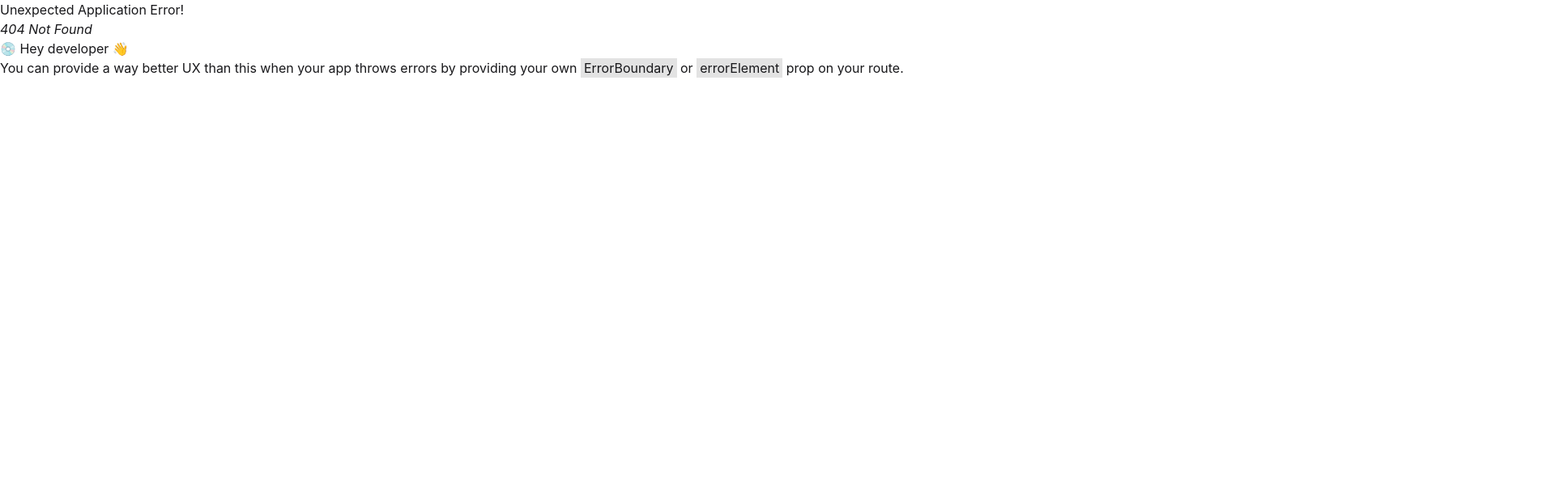
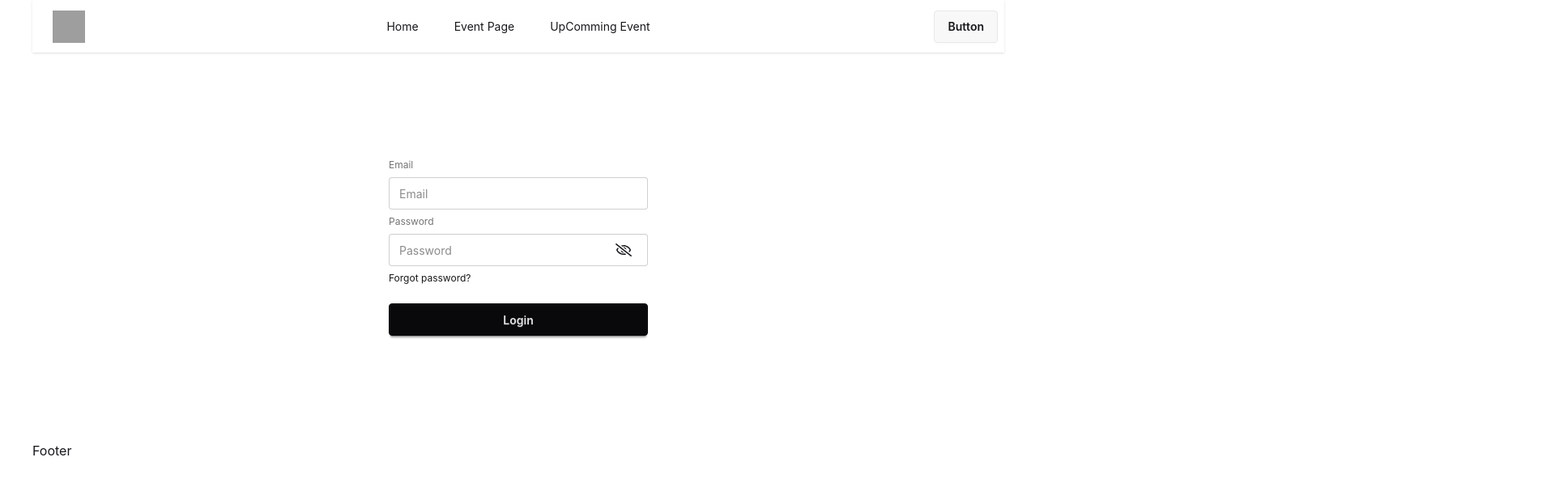
Before and after one commit to saodialhasanjubraj/client-side-Social-Development-event, a React (Vite) app: page /login in a window 1280 px wide. Before the commit this address had no page. Shown: the top 602 px of the page at 81% size, 1920 px wide, since content can reach past the window. Built offline with nearby package versions, Linux system fonts and the light colour scheme; grey boxes are pictures that could not be loaded.

Commit message:
login form make done

```diff
--- /dev/null
+++ b/firebase.config.js
@@ -0,0 +1,19 @@
+// Import the functions you need from the SDKs you need
+import { initializeApp } from "firebase/app";
+import { getAuth } from "firebase/auth";
+// TODO: Add SDKs for Firebase products that you want to use
+// https://firebase.google.com/docs/web/setup#available-libraries
+
+// Your web app's Firebase configuration
+const firebaseConfig = {
+    apiKey: "AIzaSyBnOo-IZ3JMMvo2jUTjmO9pqi0d4ZMLXR8",
+    authDomain: "social-development-event.firebaseapp.com",
+    projectId: "social-development-event",
+    storageBucket: "social-development-event.firebasestorage.app",
+    messagingSenderId: "1073252015143",
+    appId: "1:1073252015143:web:029c10b4660689cd41c202"
+};
+
+// Initialize Firebase
+const app = initializeApp(firebaseConfig);
+export const auth = getAuth(app)
--- a/index.html
+++ b/index.html
@@ -2,7 +2,7 @@
 <html lang="en">
   <head>
     <meta charset="UTF-8" />
-    <link rel="icon" type="image/svg+xml" href="/vite.svg" />
+    <link rel="icon" type="image/svg+xml" href="https://i.postimg.cc/5N01jGSr/Gemini-Generated-Image-m6u747m6u747m6u7-removebg-preview.png" />
     <meta name="viewport" content="width=device-width, initial-scale=1.0" />
     <title>client-side</title>
   </head>
--- a/package.json
+++ b/package.json
@@ -11,8 +11,10 @@
   },
   "dependencies": {
     "@tailwindcss/vite": "^4.1.17",
+    "firebase": "^12.5.0",
     "react": "^19.1.1",
     "react-dom": "^19.1.1",
+    "react-icons": "^5.5.0",
     "react-router": "^7.9.5",
     "tailwindcss": "^4.1.17"
   },
--- /dev/null
+++ b/src/Layout/Login.jsx
@@ -0,0 +1,55 @@
+import React, { useState } from "react";
+import { FaRegEye, FaRegEyeSlash } from "react-icons/fa";
+
+const Login = () => {
+  const handleForm = (e) => {
+    e.preventDefault();
+    console.log(e);
+    const email = e.target.email.value;
+    const password = e.target.password.value;
+    console.log(email, password);
+  };
+  const [showPassword, setShowPassword] = useState(false);
+  return (
+    <div className="w-full flex items-center justify-center h-[60vh]">
+      <div>
+        <form onSubmit={handleForm}>
+          <fieldset className="fieldset">
+            <label className="label">Email</label>
+            <input
+              name="email"
+              type="email"
+              className="input w-80"
+              placeholder="Email"
+            />
+            <label className="label">Password</label>
+            <div className="flex items-center">
+              <div
+                onClick={() => setShowPassword(!showPassword)}
+                className="show-passowrd w-full absolute z-10 flex ml-70"
+              >
+                {showPassword ? (
+                  <FaRegEye fontSize={20} />
+                ) : (
+                  <FaRegEyeSlash fontSize="20" />
+                )}
+              </div>
+              <input
+                name="password"
+                type={showPassword ? "text" : "password"}
+                className="input w-80 z-0"
+                placeholder="Password"
+              />
+            </div>
+            <div>
+              <a className="link link-hover">Forgot password?</a>
+            </div>
+            <button className="btn btn-neutral mt-4">Login</button>
+          </fieldset>
+        </form>
+      </div>
+    </div>
+  );
+};
+
+export default Login;
--- /dev/null
+++ b/src/Layout/Register.jsx
@@ -0,0 +1,9 @@
+import React from 'react'
+
+const Register = () => {
+  return (
+    <div>Register</div>
+  )
+}
+
+export default Register
--- /dev/null
+++ b/src/Private/PrivatePage.jsx
@@ -0,0 +1,9 @@
+import React from 'react'
+
+const PrivatePage = () => {
+  return (
+    <div>PrivatePage</div>
+  )
+}
+
+export default PrivatePage
--- a/src/Routers/Router.jsx
+++ b/src/Routers/Router.jsx
@@ -3,6 +3,7 @@ import HomeLayout from "../Layout/HomeLayout";
 import Home from "../Pages/Home";
 import EventPage from "../Pages/EventPage";
 import UpcommingEvent from "../Pages/UpcommingEvent";
+import Login from "../Layout/Login";
 
 export const router = createBrowserRouter([
   {
@@ -12,6 +13,7 @@ export const router = createBrowserRouter([
       { path: "/", index: true, Component: Home },
       { path: "/event", Component: EventPage },
       { path: "/upcommingEvent", Component: UpcommingEvent },
+      { path: "/login", Component: Login },
     ],
   },
 ]);
--- a/src/components/Shared/Navbar.jsx
+++ b/src/components/Shared/Navbar.jsx
@@ -4,7 +4,7 @@ import { BrandLogo } from "../../../public/brandLogo";
 
 const Navbar = () => {
   const links = (
-    <div className="flex lg:flex-row flex-col ">
+    <div className="flex lg:flex-row flex-col lg:gap-x-5 gap-x-0 gap-y-2 lg:gap-y-0">
       <li>
         <NavLink to="/">Home</NavLink>
       </li>
@@ -40,11 +40,12 @@ const Navbar = () => {
             tabIndex="-1"
             className="menu menu-sm dropdown-content bg-base-100 rounded-box z-1 mt-3 w-52 p-2 shadow"
           >
-{links}
-
+            {links}
           </ul>
         </div>
-        <a className="btn btn-ghost text-xl"><img src={BrandLogo} alt="" srcset="" className="h-10 w-10" /></a>
+        <a className="btn btn-ghost text-xl">
+          <img src={BrandLogo} alt="" srcset="" className="h-10 w-10" />
+        </a>
       </div>
       <div className="navbar-center hidden lg:flex">
         <ul className="menu menu-horizontal px-1">{links}</ul>
--- a/src/main.jsx
+++ b/src/main.jsx
@@ -3,7 +3,10 @@ import "./index.css";
 
 import { RouterProvider } from "react-router";
 import { router } from "./Routers/Router.jsx";
+import AuthProvider from "./provider/AuthProvider.jsx";
 
 createRoot(document.getElementById("root")).render(
-  <RouterProvider router={router} />
+  <AuthProvider>
+    <RouterProvider router={router} />
+  </AuthProvider>
 );
--- /dev/null
+++ b/src/provider/AuthContext.jsx
@@ -0,0 +1,3 @@
+import { createContext } from "react";
+
+export const AuthContext = createContext(null);
--- /dev/null
+++ b/src/provider/AuthProvider.jsx
@@ -0,0 +1,10 @@
+import React, { useState } from "react";
+import { AuthContext } from "./AuthContext";
+
+const AuthProvider = ({ children }) => {
+  const [num, setNum] = useState(0);
+  const shareData = { num, setNum };
+  return <AuthContext value={shareData}>{children}</AuthContext>;
+};
+
+export default AuthProvider;
```
Also changed, not shown: src/Pages/Home.jsx (+4 -6 lines), 2 other files (tests, documents, lock files or other folders).
